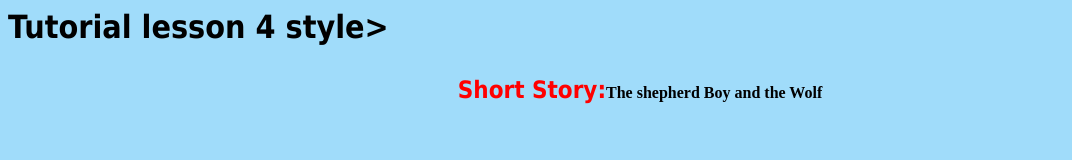
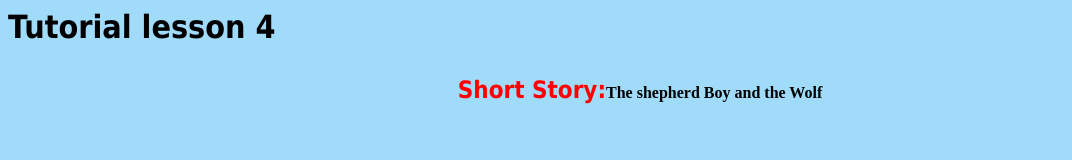
Before and after one commit to YXPANG7688/ox.github.io, a plain HTML site: page activity/tutorial4.html in a window 1280 px wide. Shown: the top 160 px of the page, without its empty margins (0-1072 px from the left). Drawn offline with Linux system fonts and the light colour scheme.

Commit message:
Update tutorial4.html

```diff
--- a/activity/tutorial4.html
+++ b/activity/tutorial4.html
@@ -17,7 +17,6 @@ p{width: 60%;
 <h1>
 <font face=Tahoma>
 Tutorial lesson 4
-style>
 </font>
 </h1>
 <center>
```
